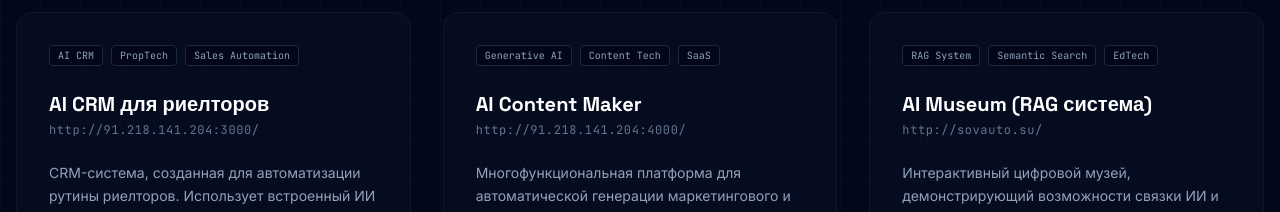
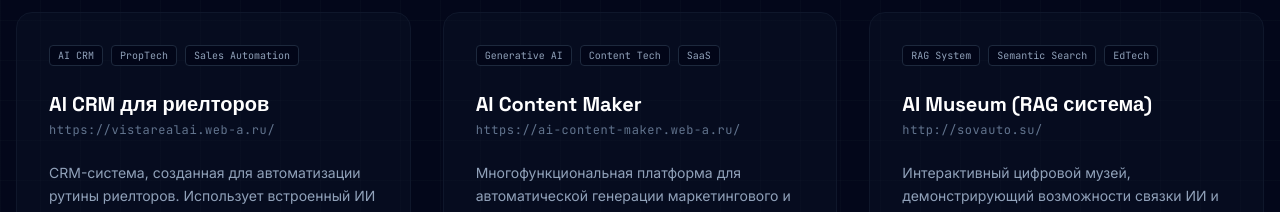
Before and after one commit to a-alsufyev/web-a, a React (Vite) app: page / in a window 1280 px wide. Shown: the part 2340-2552 px from the top of the page. Built offline with nearby package versions, Linux system fonts and the light colour scheme.

Commit message:
fix: update project URLs to use branded domains
Replaced direct IP addresses with custom subdomains for the AI CRM and AI Content Maker projects to improve accessibility and professional branding.

```diff
--- a/src/data.ts
+++ b/src/data.ts
@@ -13,7 +13,7 @@ export const projectsDataRU: Project[] = [
     title: "AI CRM для риелторов",
     description: "CRM-система, созданная для автоматизации рутины риелторов. Использует встроенный ИИ для мгновенной обработки входящих заявок, глубокого скоринга клиентов и сопровождения сделок для резкого увеличения конверсии.",
     longDescription: "Высоконагруженное решение для агентств недвижимости. Интеграция больших языковых моделей позволяет автоматически извлекать данные из переписок, формировать точные карточки объектов недвижимости, распределять лиды по свободным агентам и подсказывать лучшие тактики продаж.",
-    url: "http://91.218.141.204:3000/",
+    url: "https://vistarealai.web-a.ru/",
     tags: ["AI CRM", "PropTech", "Sales Automation"],
     techStack: ["React.js", "Express.js", "Node.js", "MongoDB", "OpenAI SDK", "Tailwind CSS"]
   },
@@ -22,7 +22,7 @@ export const projectsDataRU: Project[] = [
     title: "AI Content Maker",
     description: "Многофункциональная платформа для автоматической генерации маркетингового и медиа-контента. Адаптирована под задачи блогеров, авторов соцсетей и продвинутых SMM-агентств.",
     longDescription: "Сервис конструирования текстов, способный выдерживать заданный Tone of Voice (голос бренда). ИИ автоматически формулирует публикации, пишет SEO-оптимизированные лонгриды, планирует посты для Telegram, VK и Instagram, снижая расходы на контент-маркетинг на 70%.",
-    url: "http://91.218.141.204:4000/",
+    url: "https://ai-content-maker.web-a.ru/",
     tags: ["Generative AI", "Content Tech", "SaaS"],
     techStack: ["React.js", "Vite", "FastAPI", "Anthropic Claude API", "PostgreSQL", "Tailwind CSS"]
   },
@@ -134,7 +134,7 @@ export const projectsDataEN: Project[] = [
     title: "AI CRM for Real Estate Agents",
     description: "A specialized CRM system designed to automate the routine tasks of real estate agents. Uses built-in AI for instant lead processing, deep customer scoring, and transaction assistance to boost conversions.",
     longDescription: "A high-performance solution for real estate agencies. Integration of large language models allows automatic extraction of data from chat flows, creation of precise property sheets, fair distribution of hot leads, and real-time generation of custom selling strategies.",
-    url: "http://91.218.141.204:3000/",
+    url: "https://vistarealai.web-a.ru/",
     tags: ["AI CRM", "PropTech", "Sales Automation"],
     techStack: ["React.js", "Express.js", "Node.js", "MongoDB", "OpenAI SDK", "Tailwind CSS"]
   },
@@ -143,7 +143,7 @@ export const projectsDataEN: Project[] = [
     title: "AI Content Maker",
     description: "A multi-functional copy assistant and campaign generator. Automated creation of blogs, social media posts, and marketing materials for SMM agencies and content managers.",
     longDescription: "A powerful content generator designed to output precise texts in a specific brand voice (Tone of Voice). Automatically designs postings, drafts SEO-optimized articles, maps out publication calendars for Telegram, VK, and Instagram, cutting marketing spend by 70%.",
-    url: "http://91.218.141.204:4000/",
+    url: "https://ai-content-maker.web-a.ru/",
     tags: ["Generative AI", "Content Tech", "SaaS"],
     techStack: ["React.js", "Vite", "FastAPI", "Anthropic Claude API", "PostgreSQL", "Tailwind CSS"]
   },
```
